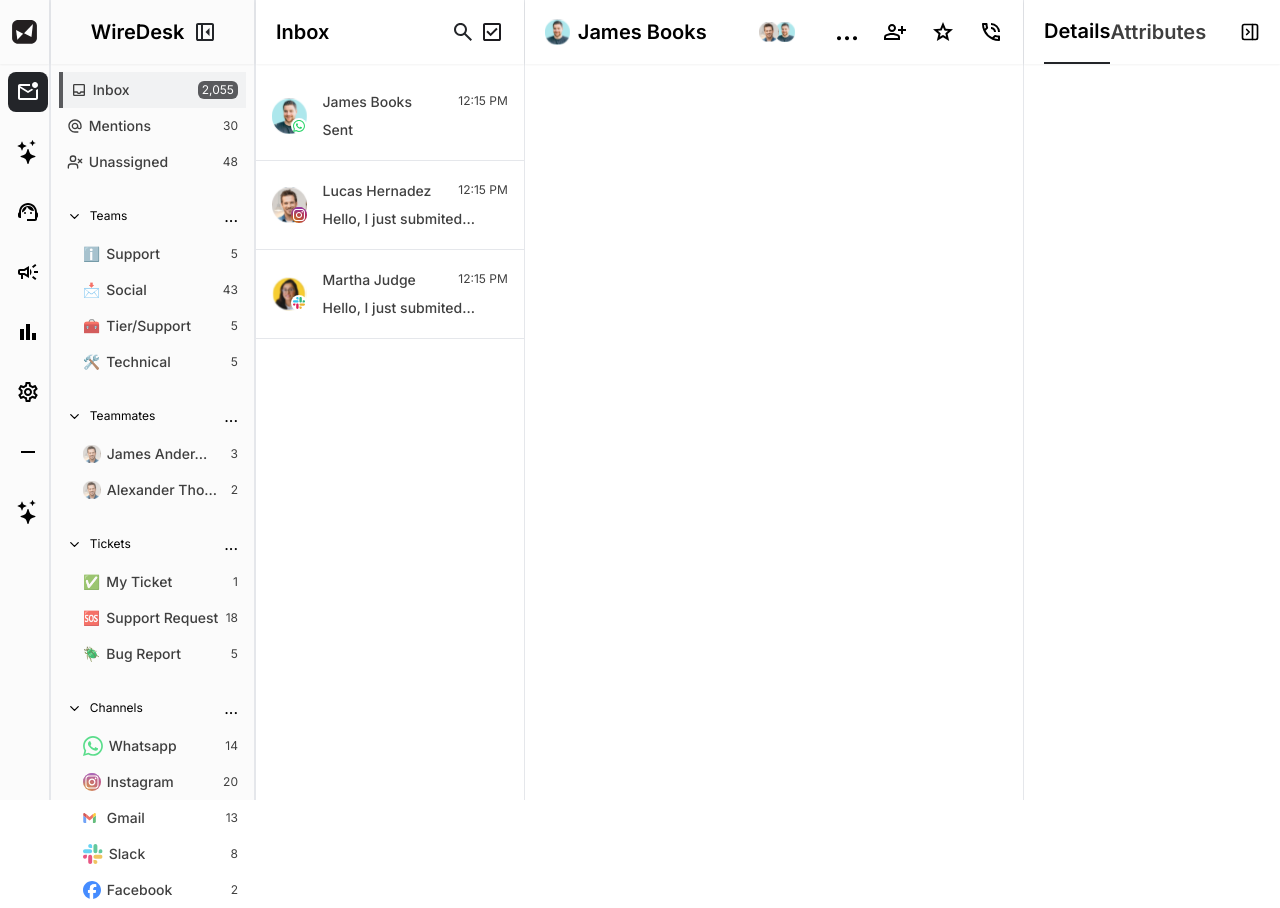
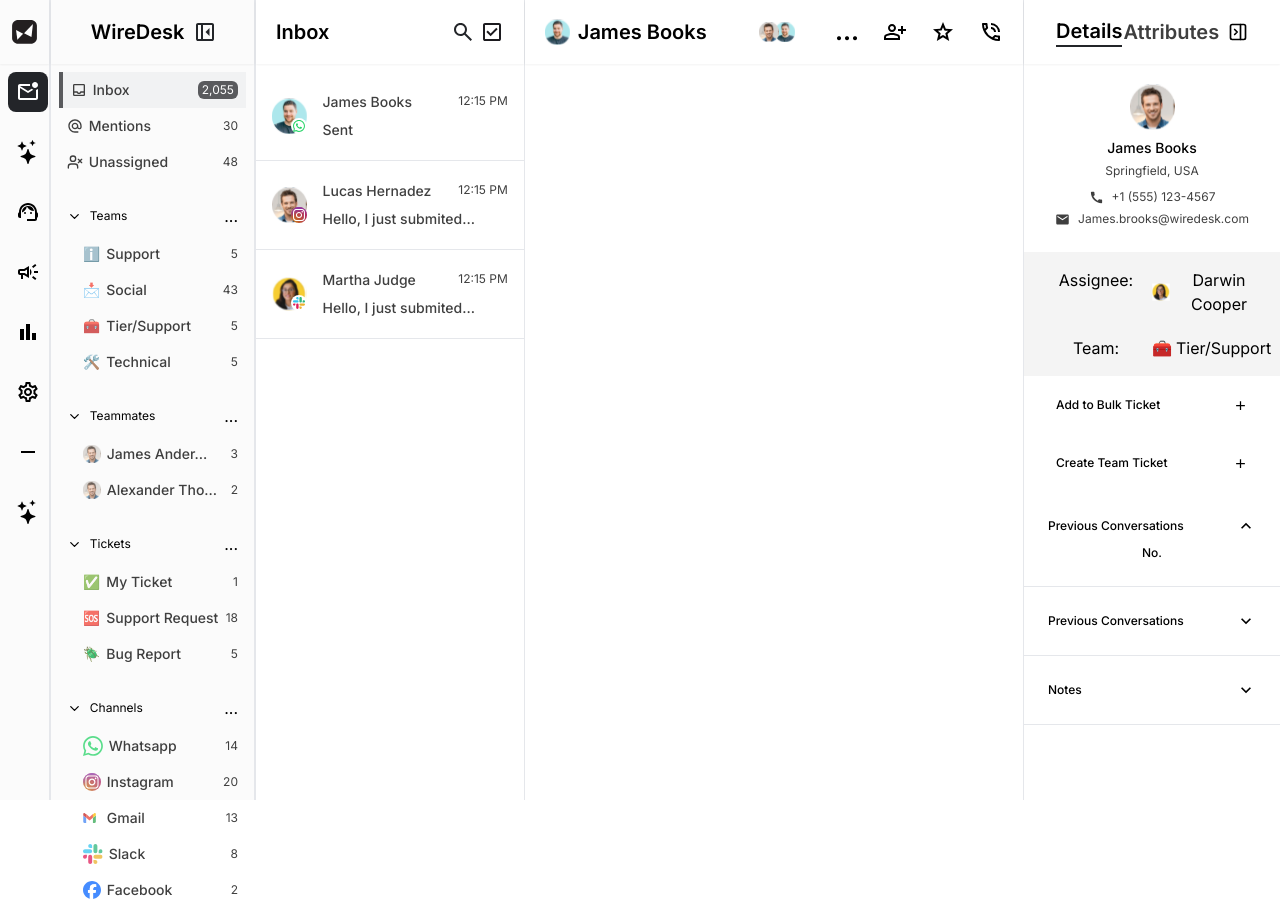
Before and after one commit to Marvelousy20/wiredesk, a Next.js app: page / in a window 1280 px wide. Built offline with nearby package versions, Linux system fonts and the light colour scheme.

Commit message:
completed layout

```diff
--- a/src/components/Details/ProfileDetails.tsx
+++ b/src/components/Details/ProfileDetails.tsx
@@ -1,8 +1,19 @@
 import Image from "next/image";
+import {
+  MdCall,
+  MdEmail,
+  MdAdd,
+  MdOutlineKeyboardArrowDown,
+} from "react-icons/md";
+import {
+  Disclosure,
+  DisclosureButton,
+  DisclosurePanel,
+} from "@headlessui/react";
 
 const profileDetails = () => {
   return (
-    <section>
+    <section className="flex flex-col text-center items-center justify-center mt-5 w-full">
       <div className="relative">
         <Image
           src="/messages/i-avatar.svg"
@@ -11,13 +22,93 @@ const profileDetails = () => {
           height={45}
         />
 
-        <Image
+        {/* <Image
           src="/messages/instagram.svg"
           alt="instagram"
-          width={12}
-          height={12}
-          className="absolute top-full"
-        />
+          width={14}
+          height={14}
+          className="absolute top-full right-0"
+        /> */}
+      </div>
+
+      <div className="text-center">
+        <h1 className="text-sm font-medium mt-2">James Books</h1>
+        <p className="opacity-75 text-[0.75rem] mt-1">Springfield, USA</p>
+
+        <div className="flex items-center gap-2 opacity-75 text-[0.75rem] mt-2 justify-center">
+          <MdCall size={15} /> <span>+1 (555) 123-4567</span>
+        </div>
+
+        <div className="flex items-center justify-center gap-2 opacity-75 text-[0.75rem] mt-1">
+          <MdEmail size={15} /> <span>James.brooks@wiredesk.com</span>
+        </div>
+      </div>
+
+      <div className="bg-[#F4f4f4] w-full mt-6 py-4 grid gap-5">
+        <div className="flex lg:px-4">
+          <h1 className="w-1/2">Assignee:</h1>
+          <div className="flex gap-1 w-1/2">
+            <Image
+              src="/messages/s-avatar.svg"
+              alt="avatar"
+              width={18}
+              height={18}
+            />
+            <h1>Darwin Cooper</h1>
+          </div>
+        </div>
+
+        <div className="flex lg:px-4 grid-cols-2">
+          <h1 className="w-1/2">Team:</h1>
+          <div className="flex gap-1 w-1/2">
+            <span>🧰</span>
+            <h1>Tier/Support</h1>
+          </div>
+        </div>
+      </div>
+
+      <div className="w-full px-8 text-[0.75rem] font-medium">
+        <div className="flex items-center justify-between py-5">
+          <h1>Add to Bulk Ticket</h1>
+
+          <button>
+            <MdAdd size={15} />
+          </button>
+        </div>
+
+        <div className="flex items-center justify-between py-5">
+          <h1>Create Team Ticket</h1>
+
+          <button>
+            <MdAdd size={15} />
+          </button>
+        </div>
+      </div>
+
+      <div className="w-full text-[0.75rem] font-medium">
+        <Disclosure as="div" className="p-6 border-b" defaultOpen={true}>
+          <DisclosureButton className="group flex w-full items-center justify-between">
+            <span className="font-medium">Previous Conversations</span>
+            <MdOutlineKeyboardArrowDown className="size-5 group-data-[open]:rotate-180" />
+          </DisclosureButton>
+          <DisclosurePanel className="mt-2">No.</DisclosurePanel>
+        </Disclosure>
+
+        <Disclosure as="div" className="p-6 border-b">
+          <DisclosureButton className="group flex w-full items-center justify-between">
+            <span className="font-medium">Previous Conversations</span>
+            <MdOutlineKeyboardArrowDown className="size-5 group-data-[open]:rotate-180" />
+          </DisclosureButton>
+          <DisclosurePanel className="mt-2">No.</DisclosurePanel>
+        </Disclosure>
+
+        <Disclosure as="div" className="p-6 border-b">
+          <DisclosureButton className="group flex w-full items-center justify-between">
+            <span className="font-medium">Notes</span>
+            <MdOutlineKeyboardArrowDown className="size-5 group-data-[open]:rotate-180" />
+          </DisclosureButton>
+          <DisclosurePanel className="mt-2">No.</DisclosurePanel>
+        </Disclosure>
       </div>
     </section>
   );
--- a/src/components/Details/details.tsx
+++ b/src/components/Details/details.tsx
@@ -2,29 +2,49 @@ import { Tab, TabGroup, TabList, TabPanel, TabPanels } from "@headlessui/react";
 import { LuPanelRightClose } from "react-icons/lu";
 import ProfileDetails from "./ProfileDetails";
 
-export default function Details() {
+interface ItemProps {
+  isCollapsed: boolean;
+  onCollapseToggle: () => void;
+}
+
+export default function Details({ isCollapsed, onCollapseToggle }: ItemProps) {
   return (
-    <section className="col-span-2 w-[20%]">
-      <div>
-        <div className="h-16 shadow-sm px-5 flex items-center justify-between">
-          <TabGroup className="w-3/4">
-            <TabList className="w-full flex h-16 justify-between font-semibold text-xl">
-              <Tab className="data-[selected]:border-b-2 border-black data-[selected]:opacity-100 opacity-75">
-                Details
-              </Tab>
-              <Tab className="data-[selected]:border-b-2 border-black data-[selected]:opacity-100 opacity-75">
-                Attributes
-              </Tab>
-            </TabList>
-            <TabPanels>
-              <TabPanel>{/* <ProfileDetails /> */}</TabPanel>
-              {/* <TabPanel>Content 2</TabPanel> */}
+    <section className={`col-span-2 ${isCollapsed ? "w-[5%]" : "w-[20%]"}`}>
+      <div className="relative">
+        <div className="">
+          <TabGroup className="">
+            <div className="h-16 shadow-sm w-full flex items-center px-8">
+              <TabList
+                className={`justify-between font-semibold text-xl ${
+                  isCollapsed ? "hidden" : "flex w-[85%]"
+                }`}
+              >
+                <Tab className="data-[selected]:border-b-2 data-[selected]:outline-none  border-black data-[selected]:opacity-100 opacity-75">
+                  Details
+                </Tab>
+                <Tab className="data-[selected]:border-b-2 data-[selected]:outline-none border-black data-[selected]:opacity-100 opacity-75">
+                  Attributes
+                </Tab>
+              </TabList>
+
+              <button
+                className={`flex ${
+                  isCollapsed
+                    ? "w-[100%] justify-center"
+                    : "w-[15%] justify-end"
+                }`}
+                onClick={onCollapseToggle}
+              >
+                <LuPanelRightClose size={20} className="cursor-pointer" />
+              </button>
+            </div>
+            <TabPanels className={isCollapsed ? "hidden" : "block"}>
+              <TabPanel>
+                <ProfileDetails />
+              </TabPanel>
+              <TabPanel>Content 2</TabPanel>
             </TabPanels>
           </TabGroup>
-
-          <div>
-            <LuPanelRightClose size={20} />
-          </div>
         </div>
       </div>
     </section>
--- a/src/components/MainContent.tsx
+++ b/src/components/MainContent.tsx
@@ -7,6 +7,20 @@ import Details from "./Details/details";
 
 export default function MainContent() {
   const [isSidebarCollapsed, setIsSidebarCollapsed] = useState(false);
+  const [isDetailedSidebarCollapsed, setIsDetailedSidebarCollapsed] =
+    useState(false);
+
+  const getMessageWidth = () => {
+    if (isSidebarCollapsed && isDetailedSidebarCollapsed) {
+      return "w-[85%]";
+    } else if (isSidebarCollapsed || isDetailedSidebarCollapsed) {
+      return "w-[70%]";
+    } else {
+      return "w-[60%]";
+    }
+  };
+
+  console.log(isDetailedSidebarCollapsed);
 
   return (
     <div className="w-full flex h-screen">
@@ -14,14 +28,15 @@ export default function MainContent() {
         isCollapsed={isSidebarCollapsed}
         onCollapseToggle={() => setIsSidebarCollapsed(!isSidebarCollapsed)}
       />
-      <div
-        className={`transition-all duration-300 ${
-          isSidebarCollapsed ? "w-[70%]" : "w-[60%]"
-        }`}
-      >
+      <div className={`transition-all duration-300 ${getMessageWidth()}`}>
         <Message />
       </div>
-      <Details />
+      <Details
+        isCollapsed={isDetailedSidebarCollapsed}
+        onCollapseToggle={() =>
+          setIsDetailedSidebarCollapsed(!isDetailedSidebarCollapsed)
+        }
+      />
     </div>
   );
 }
--- a/src/components/Sidebar/sidebar.tsx
+++ b/src/components/Sidebar/sidebar.tsx
@@ -184,7 +184,11 @@ export default function Sidebar({
 
             <button
               onClick={onCollapseToggle}
-              className="w-full flex justify-end"
+              className={
+                isCollapsed
+                  ? "flex w-full justify-center"
+                  : "w-full flex justify-end"
+              }
             >
               <Image
                 src="/sidebar/items/collapse.svg"
```
